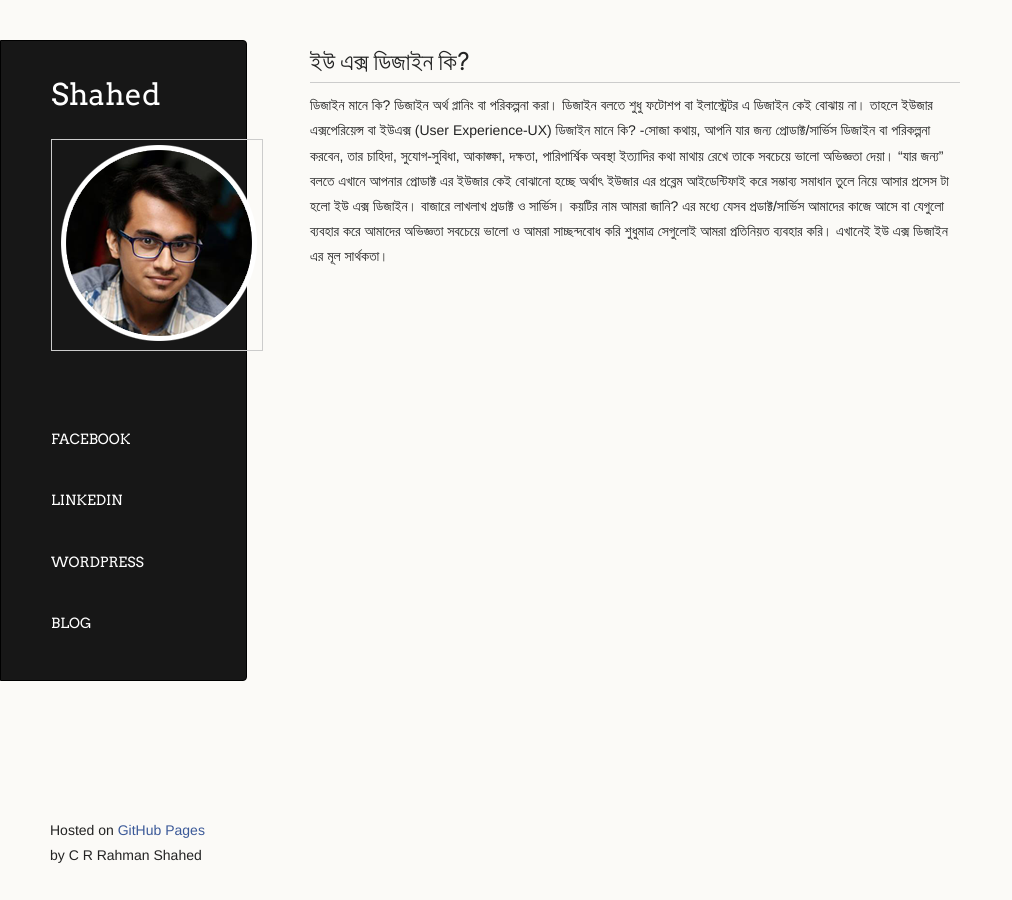
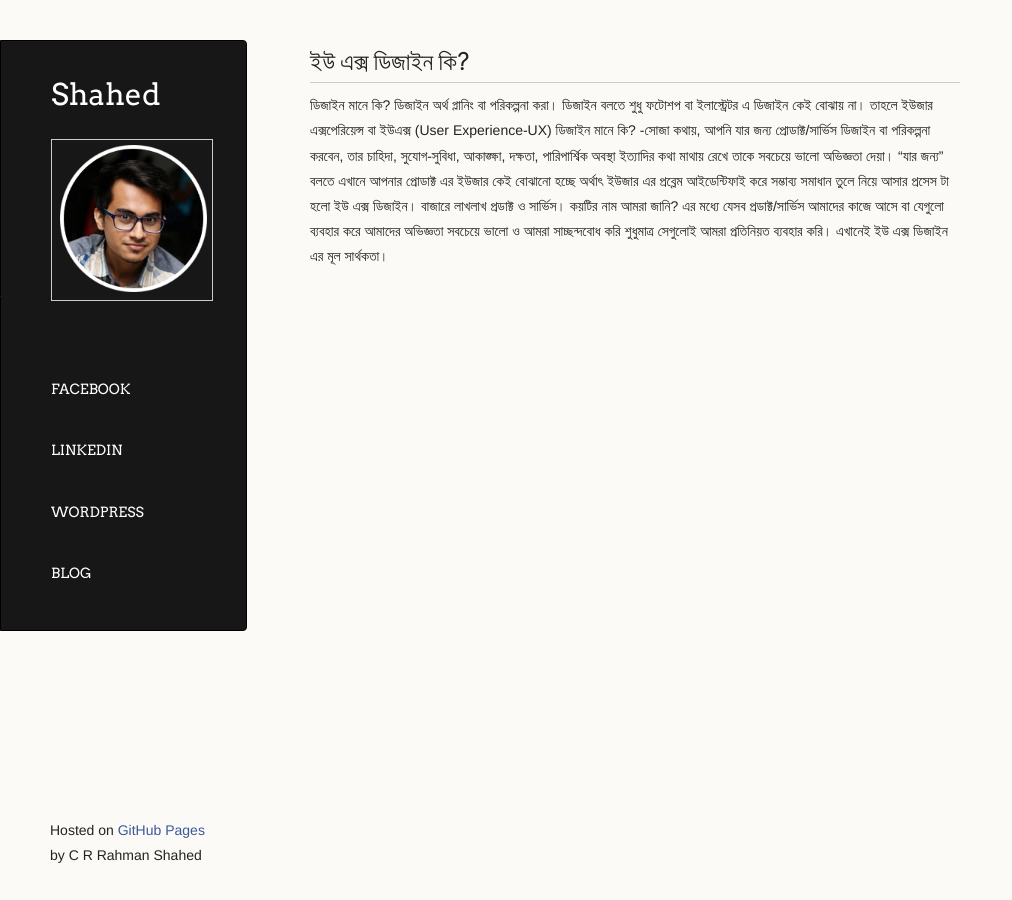
Before and after one commit to crrshahed/Shahed, a Jekyll site: the page built from index.md, in a window 1280 px wide. Shown: the whole page, without its empty margins (0-1012 px from the left). Built offline with Jekyll 4.4.1, drawn with Linux system fonts in a browser that asks for light colours; our own code applies the rules of GitHub Pages for plain Markdown files; a script that is not in the unit is left out; the repository's description, which GitHub fills in, is left out.

Commit message:
Update default.html

```diff
--- a/_layouts/default.html
+++ b/_layouts/default.html
@@ -16,7 +16,7 @@
     <div class="wrapper">
       <header>
         <h1 class="header">{{ site.title | default: site.github.repository_name }}</h1>
-        <img src="shahed.png">
+        <img src="shahed.png" style="width:150px;height:150px;">
         <h6><a href="https://www.facebook.com/RRSHAHED">FACEBOOK</a></h6>
         <h6><a href="https://www.linkedin.com/in/rrshahed">LINKEDIN</a></h6>
         <h6><a href="http://rrshahed.wordpress.com/">WORDPRESS</a></h6>
```
